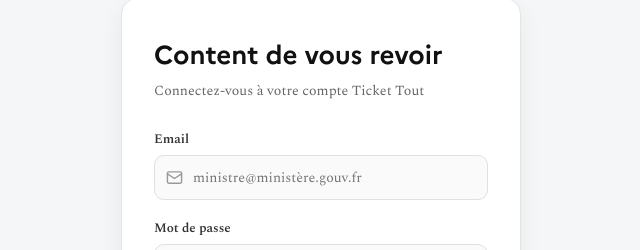
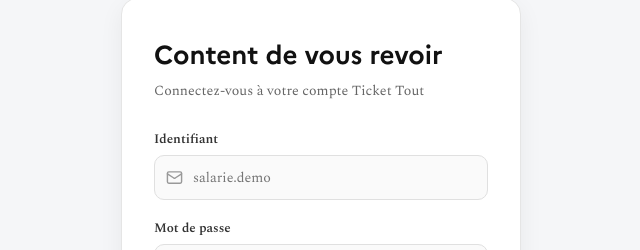
Before and after one commit to Tinto57/survivor_pool_mirror, a Next.js app in the folder frontend/: page /login in a window 1280 px wide. Shown: the part 143-393 px from the top of the page, without its empty margins (319-959 px from the left). Built offline with nearby package versions, Linux system fonts and the light colour scheme; no server answers.

Commit message:
[FIX] Accept usernames on login instead of forcing email format

```diff
--- a/frontend/app/login/page.tsx
+++ b/frontend/app/login/page.tsx
@@ -5,7 +5,6 @@
 import { useRouter } from "next/navigation";
 import styles from "../components/AuthForm/AuthForm.module.css";
 import { Mail, Lock, Eye, EyeOff } from "lucide-react";
-import { isValidEmail } from "../lib/validation";
 import { ApiError, login } from "../lib/api";
 import { homePathForRole, startSession } from "../lib/auth";
 
@@ -23,11 +22,6 @@
 
         if (!email || !password) {
             setError("Merci de remplir tous les champs.");
-            return;
-        }
-
-        if (!isValidEmail(email)) {
-            setError("Adresse email invalide.");
             return;
         }
 
@@ -56,18 +50,18 @@
                 <form onSubmit={handleSubmit}>
                     <div className={styles.field}>
                         <label className={styles.label} htmlFor="email">
-                            Email
+                            Identifiant
                         </label>
                         <div className={styles.inputWrapper}>
                             <Mail />
                             <input
                                 id="email"
-                                type="email"
+                                type="text"
                                 className={styles.input}
-                                placeholder="ministre@ministère.gouv.fr"
+                                placeholder="salarie.demo"
                                 value={email}
                                 onChange={(e) => setEmail(e.target.value)}
-                                autoComplete="email"
+                                autoComplete="username"
                             />
                         </div>
                     </div>
```
